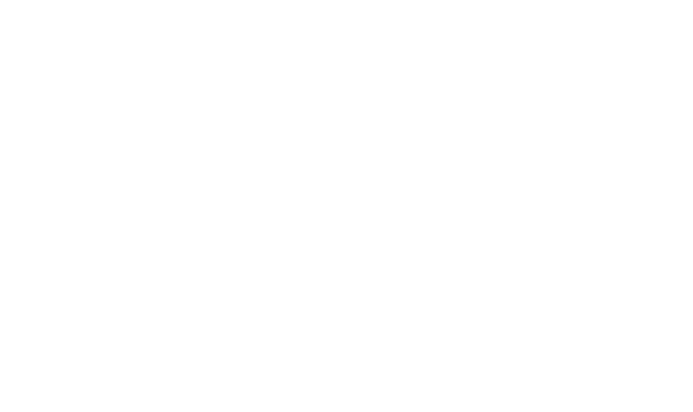
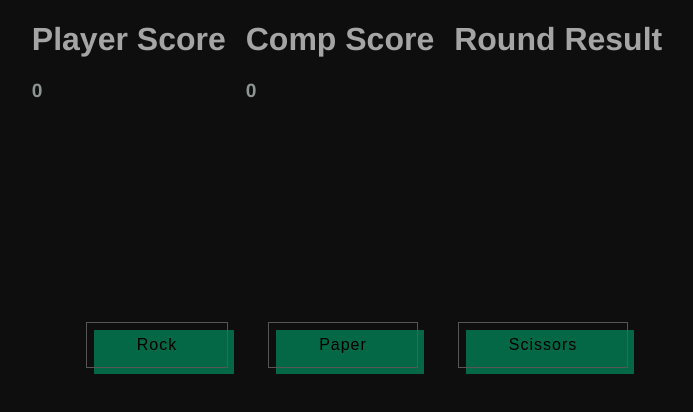
Before and after one commit to Chrispy1414/rockpaperscissors, a plain HTML site: page index.html in a window 1280 px wide. Shown: the whole page, without its empty margins (283-976 px from the left). Drawn offline with Linux system fonts and the light colour scheme.

Commit message:
ui for RPS could be styled more but it is functional

```diff
--- a/index.html
+++ b/index.html
@@ -4,56 +4,24 @@
     <meta charset="UTF-8">
     <meta http-equiv="X-UA-Compatible" content="IE=edge">
     <meta name="viewport" content="width=device-width, initial-scale=1.0">
-    <title>Document</title>
+    <link rel="stylesheet" href="style.css">
+    <title>Rock Paper Scissors</title>
 </head>
 <body>
-    <script>
-     let playerScore = 0
-     let compScore = 0
-     let result = ''
-        // Gets choice for computer
-        function getComputerChoice(){
-            let answers = ['rock','paper','scissors'];
-            let randomAnswer = answers[Math.floor(Math.random() * answers.length)];
-            return randomAnswer;
-            // console.log(randomAnswer);
-        }
-
-        //conditionals
-        function playRound(playerChoice, computerChoice){
-           var playerChoice = prompt('Pick Rock, Paper, Scissors');
-           playerChoice = playerChoice.toLowerCase();
-           var computerChoice = getComputerChoice();
-           if (playerChoice == computerChoice){
-            result = ('Its a tie.');
-            return result;
-           }else if(playerChoice == 'paper' && computerChoice == 'scissors'){
-            ++compScore;
-            result = ('Scissors beats paper! You lose');
-            return result;
-           }else if(playerChoice == 'paper' && computerChoice == 'rock'){
-            ++playerScore;
-            result = ('You Win! Paper beats rock.');
-            return  result;
-           }else if(playerChoice == 'rock' && computerChoice == 'paper'){
-            ++compScore;
-            result = ('Paper beats Rock! You lose');
-            return result;
-           }else if(playerChoice == 'rock' && computerChoice == 'scissors'){
-            ++playerScore;
-            result = ('You win! Rock beats scissors.');
-            return result;
-           }else if(playerChoice == 'scissors' && computerChoice == 'rock'){
-            ++compScore;
-            result = ('Rock beats Scissors! You lose');
-            return result;
-           }else if(playerChoice == 'scissors' && computerChoice == 'paper'){
-            ++playerScore;
-            result = ('You Win! Scissors beats Paper');
-            return result;
-           }
-    }
-
-    </script>
+    <div class="displayContainer">
+        <div id="userScoreDisplay">
+        </div>
+        <div id="compScoreDisplay">
+        </div>
+        <div id="resultHeader">
+        </div>
+        <div id="resultDisplay">
+        </div>
+    <div class="buttonContainer">
+        <button id="rock" class="button-52">Rock</button>
+        <button id="paper" class="button-52">Paper</button>
+        <button id="scissors" class="button-52">Scissors</button>
+    </div>
+    <script src="rps.js"></script>
 </body>
 </html>
--- a/tests/rps.js
+++ b/rps.js
@@ -18,9 +18,11 @@ const playerScoreHeader = document.createElement('h1');
 const compScoreHeader = document.createElement('h1');
 const resultDisplayHeader = document.createElement('h1');
 playerScoreHeader.setAttribute('id', 'scoreHeader');
-displayPlayerScore.classList.add('Scores');
-playerScoreHeader.textContent = 'PlayerScore';
-compScoreHeader.textContent = 'CompScore';
+displayPlayerScore.classList.add('scores');
+displayCompScore.classList.add('scores');
+displayResultDisplay.classList.add('scores');
+playerScoreHeader.textContent = 'Player Score';
+compScoreHeader.textContent = 'Comp Score';
 resultDisplayHeader.textContent = 'Round Result';
 displayPlayerScore.textContent = playerScore;
 displayCompScore.textContent = compScore;
@@ -33,7 +35,7 @@ userScoreDisplay.appendChild(displayPlayerScore);
 compScoreDisplay.appendChild(compScoreHeader);
 compScoreDisplay.appendChild(displayCompScore);
 resultHeader.appendChild(resultDisplayHeader);
-resultDisplayText.appendChild(displayResultDisplay);
+resultHeader.appendChild(displayResultDisplay);
 
 
 function getComputerChoice(){
@@ -97,7 +99,7 @@ function game(){
         playRound();  //add button to activate play round. Give error when not selecting rps before.
         console.log(result);
         console.log(playerScore, compScore);
-        resultDisplayText.textContent = result;
+        displayResultDisplay.textContent = result;
         displayPlayerScore.textContent = playerScore;
         displayCompScore.textContent = compScore;
 }
--- /dev/null
+++ b/style.css
@@ -0,0 +1,76 @@
+/* CSS */
+body{
+    margin: 0;
+    background-color: #0d0e0d;
+}
+
+
+
+.scores{
+    color: #8d9693;
+    font-size: larger;
+    font-weight: bolder;
+    font-family: 'Franklin Gothic Medium', 'Arial Narrow', Arial, sans-serif;
+}
+
+.displayContainer{
+    display: flex;
+    flex-wrap: wrap;
+    justify-content: center;
+    align-self: center;
+    gap: 20px;
+    color: #a5a5a5;
+    font-family: 'Franklin Gothic Medium', 'Arial Narrow', Arial, sans-serif;
+    font-weight: bolder;
+    margin-bottom: auto;
+    width: 100%;
+    padding: 0px;
+}
+
+.buttonContainer{
+    display: flex;
+    justify-content: center;
+    align-self: center;
+    gap: 40px;
+    width: 100%;
+    margin-top: 200px;
+}
+
+
+.button-52 {
+  font-size: 16px;
+  font-weight: 200;
+  letter-spacing: 1px;
+  padding: 13px 20px 13px;
+  outline: 0;
+  border: 1px solid rgb(87, 85, 85);
+  cursor: pointer;
+  position: relative;
+  background-color: rgba(87, 156, 156, 0);
+  user-select: none;
+  -webkit-user-select: none;
+  touch-action: manipulation;
+}
+
+.button-52:after {
+  content: "";
+  background-color: #046745;
+  width: 100%;
+  z-index: -1;
+  position: absolute;
+  height: 100%;
+  top: 7px;
+  left: 7px;
+  transition: 0.2s;
+}
+
+.button-52:hover:after {
+  top: 0px;
+  left: 0px;
+}
+
+@media (min-width: 768px) {
+  .button-52 {
+    padding: 13px 50px 13px;
+  }
+}
```
Also changed, not shown: tests/style.css (deleted).
